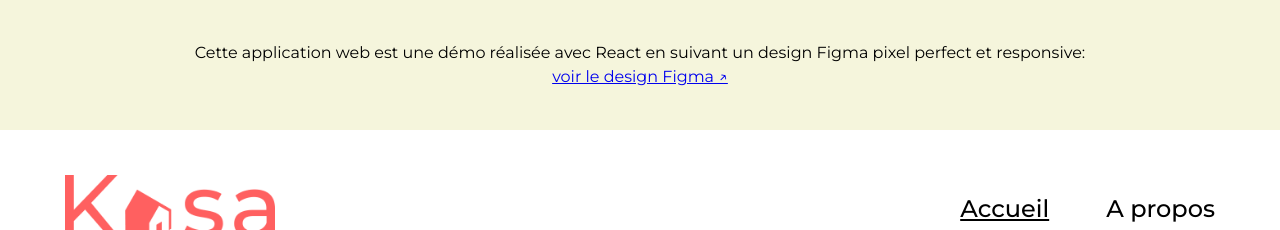
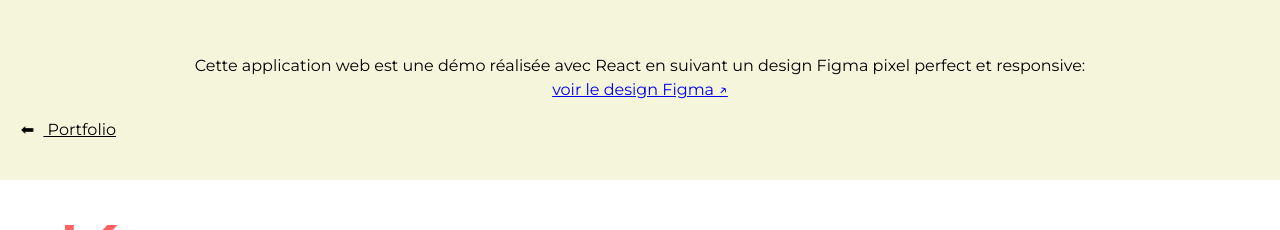
Before and after one commit to VeronaDanzka/P5-kasa-React, a React (Vite) app in the folder kasa-app/: page / in a window 1280 px wide. Shown: the top 230 px of the page. Built offline with nearby package versions, Linux system fonts and the light colour scheme.

Commit message:
mise à jour de la bannière avec lien vers portfolio et animation arrow

```diff
--- a/kasa-app/src/App.jsx
+++ b/kasa-app/src/App.jsx
@@ -12,6 +12,9 @@ function App() {
         <p>Cette application web est une démo réalisée avec React en suivant un design Figma pixel perfect et responsive:
           <br/><a href="https://www.figma.com/file/2BZEoBhyxt5IwZgRn0wGsL/Kasa_FR?type=design&node-id=0-1&mode=design&t=1KgUwWWFtuAVbsJ5-0" target="_blank" rel="noopener noreferrer">voir le design Figma ↗</a>
         </p>
+        <div>
+          <a href="https://davidedenotarpietro.dev" target="_blank" rel="noopener noreferrer"><span className="animation-arrow">⬅</span> Portfolio</a>
+        </div>
     </div>
     <div className="main-container">
       <header>
--- a/kasa-app/src/assets/style.css
+++ b/kasa-app/src/assets/style.css
@@ -27,7 +27,7 @@ html, body {
 }
 
 .figma-banner {
-  height: 130px;
+  height: 180px;
   background-color: beige;
   width: 100%;
   display: flex;
@@ -36,6 +36,28 @@ html, body {
   align-items: center;
   padding: 25px;
   box-sizing: border-box;
+  flex-direction: column;
+}
+.figma-banner div {
+  width: 100%;
+  text-align: start;
+}
+.figma-banner div a {
+  color: black;
+}
+.figma-banner div a span {
+  margin-right: 5px;
+  display: inline-block;
+  animation: toAndFro 1s ease-in-out infinite alternate;
+  will-change: transform;
+}
+@keyframes toAndFro {
+  from {
+    transform: translateX(-5px);
+  }
+  to {
+    transform: translateX(5px);
+  }
 }
 
 .main-container {
--- a/kasa-app/src/assets/style.scss
+++ b/kasa-app/src/assets/style.scss
@@ -26,7 +26,7 @@ html, body{
     justify-items: center;
 }
 .figma-banner{
-        height: 130px;
+        height: 180px;
         background-color:beige;
         width: 100%;
         display: flex;
@@ -35,6 +35,19 @@ html, body{
         align-items: center;
         padding: 25px;
         box-sizing: border-box;
+        flex-direction: column;
+        div {
+            width: 100%;
+            text-align: start;
+            a {
+                color: black;
+                span{
+                    @include mix.arrow-animation-portfolio;
+                }
+
+            }
+
+        }
     }
 .main-container{
     min-width: 330px;
```
Also changed, not shown: kasa-app/src/assets/_mixins.scss (+10 -0 lines), 2 other files (tests, documents, lock files or other folders).
